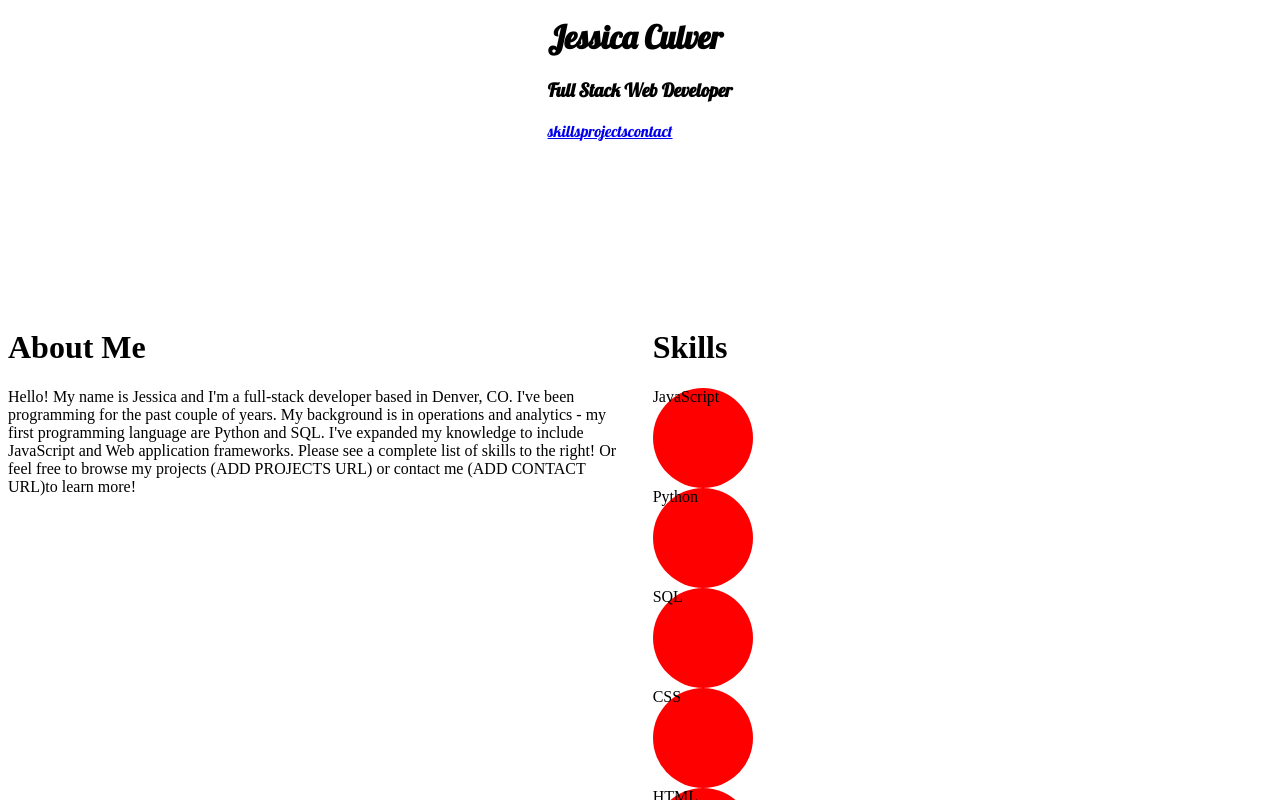
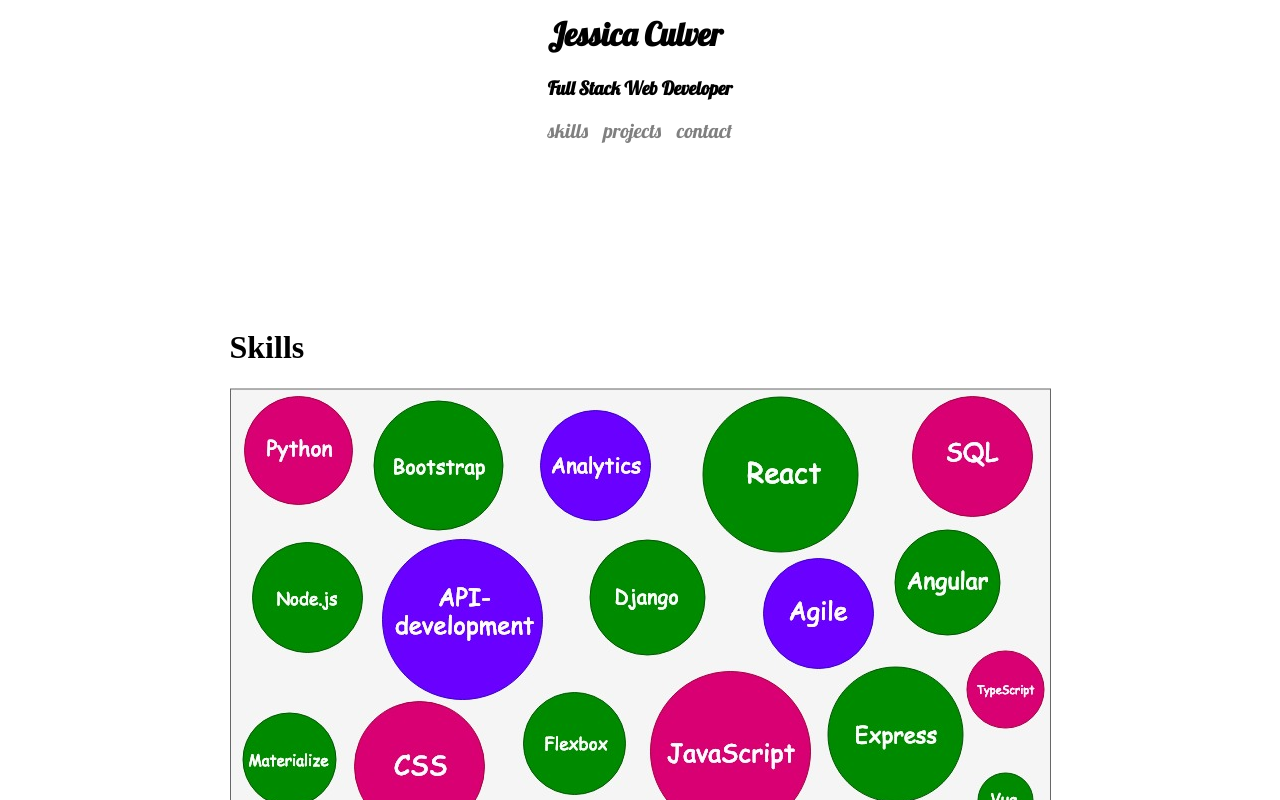
Before and after one commit to jculver1/Front-end-personal-website, an Angular app: page / in a window 1280 px wide. Shown: the part 500-1300 px from the top of the page. Built offline with nearby package versions, Linux system fonts and the light colour scheme.

Commit message:
added skills section

```diff
--- a/src/app/app.component.html
+++ b/src/app/app.component.html
@@ -6,8 +6,8 @@
         <h3>Full Stack Web Developer</h3>
       <div class="navbar">
           <div class="linkbox">
-              <a pageScroll href="#skills">skills</a>
-              <a pageScroll href="#projects">projects</a>
+              <a pageScroll href="#skills">skills </a>
+              <a pageScroll href="#projects">projects </a>
               <a pageScroll href="#contact">contact</a>
           </div>
         </div>
@@ -19,7 +19,7 @@
   <div id='projects'>
     <app-projects></app-projects>
   </div>
-  <div id='class'>
+  <div id='contact'>
     <app-contact></app-contact>
   </div>
 </div>
--- a/src/app/app.component.scss
+++ b/src/app/app.component.scss
@@ -1,14 +1,22 @@
 .intro{
     display: flex;
     flex-direction: column;
-    // justify-content: stretch;
     align-items: center;
-    // background: #B2FFD6;
-    // color: white;
     align-content: center;
     justify-content:center;
     height: 800px;
     font-family: 'Lobster', cursive;
+}
+
+.linkbox{
+    font-size: 20px;
+    display: flex;
+    flex-direction: row;
+    justify-content: space-between;
+}
+a{
+    color: grey;
+    text-decoration: none;
 }
 
 
--- a/src/app/app.component.ts
+++ b/src/app/app.component.ts
@@ -1,5 +1,4 @@
 import { Component } from '@angular/core';
-import { NgxPageScrollModule } from 'ngx-page-scroll';
 
 @Component({
   selector: 'app-root',
--- a/src/app/projects/projects.component.scss
+++ b/src/app/projects/projects.component.scss
@@ -2,7 +2,7 @@
   display: flex;
   flex-direction: row;
   flex-wrap: wrap;
-  height: 800px;
+  height: 1000px;
 }
 
 .title{
--- a/src/app/skills/skills.component.html
+++ b/src/app/skills/skills.component.html
@@ -1,40 +1,20 @@
 <div class='container'>
-  <div class='aboutRow'>
+  <!-- <div class='aboutRow'>
     <h1>About Me</h1>
     <p>Hello! My name is Jessica and I'm a full-stack developer based in Denver, CO. I've been programming for the past couple of years. My background is in operations and analytics - my first programming language are Python and SQL. I've expanded my knowledge to include JavaScript and Web application frameworks. Please see a complete list of skills to the right! Or feel free to browse my projects (ADD PROJECTS URL) or contact me (ADD CONTACT URL)to learn more!
     </p>
-  </div>
+  </div> -->
 
   <div class='skillsRow'>
     <h1>Skills</h1>
-    <div class='skillBox'>
+    <img src="../assets/images/skills.jpg" alt="skills">
+
+    <!-- <div class='skillBox'>
     <div *ngFor='let skill of skills.languages' class='listContainer'>
       <div class='circle'>
         {{skill}}
       </div>
     </div>
-    <!-- <div *ngFor='let skill of skills.frameworks' class='listContainer'>
-        <div class='circle'>
-          {{skill}}
-        </div>
-      </div> -->
     </div>
-  </div>
+  </div> -->
 </div>
-
-  <!-- <div>Skills </div>
-  <div class="cirlce">JavaScript</div>
-  <div class="circle">Python</div>
-  <div class="circle">SQL</div>
-  <div class="circle">CSS</div>
-  <div class="circle">React</div>
-  <div class="circle">Angular</div>
-  <div class="circle">Django</div>
-  <div class="circle">Express</div>
-  <div class="circle">Knex</div>
-  <div class="circle">Bootstrap</div>
-  <div class="circle">Materialize</div>
-  <div class="circle">Flexbox</div>
-  <div class="circle">API-integration</div>
-  <div class="circle">Agile Programming</div>
-</div> -->
--- a/src/app/skills/skills.component.scss
+++ b/src/app/skills/skills.component.scss
@@ -3,7 +3,7 @@
   flex-direction: row;
   flex-wrap: wrap;
   height: 800px;
-  justify-content: space-between;
+  justify-content: center;
 }
 
 .aboutRow{
@@ -11,10 +11,10 @@
   width:49%;
 }
 
-.skillsRow{
-  height: 99%;
-  width:49%;
-}
+// .skillsRow{
+
+
+// }
 
 
 // .skillBox{
@@ -29,8 +29,8 @@
 // }
 
 .circle {
-  width: 100px;
-  height: 100px;
+  width: 90px;
+  height: 90px;
   background: red;
   border-radius: 50%
 }
--- a/src/app/skills/skills.component.ts
+++ b/src/app/skills/skills.component.ts
@@ -10,6 +10,7 @@ export class SkillsComponent implements OnInit {
 skills:{} =
   {languages: ['JavaScript', 'Python', 'SQL', 'CSS', 'HTML'], frameworks: ['React', 'Angular', 'Django', 'Express', 'Bootstrap', 'Materialize', 'Flexbox'], other:['API-integration', 'Agile Programming']
 }
+
   constructor() { }
 
   ngOnInit() {
```
Also changed, not shown: src/assets/images/skills.jpg (added).
